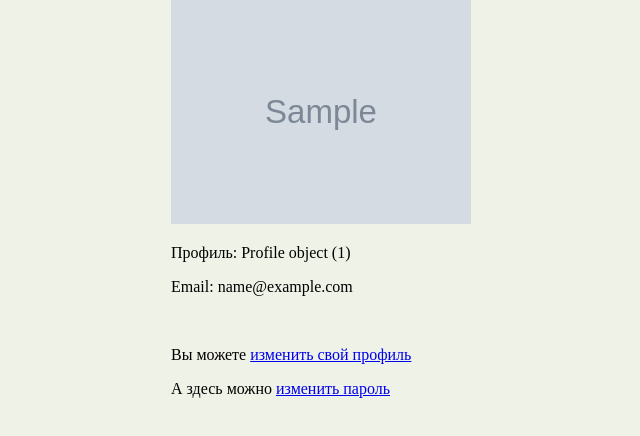
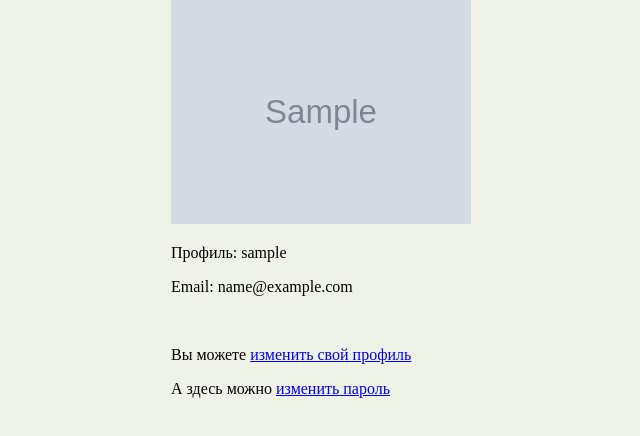
Before and after one commit to guff192/online-drive, a Django app: page /accounts/profile/ in a window 1280 px wide. Shown: the part 226-662 px from the top of the page, without its empty margins (307-947 px from the left). Run offline with Django 3.2, Linux system fonts and the light colour scheme; a user stored in the database is signed in; tables that the repository leaves empty hold one stand-in row (values such as "Sample post"); grey boxes marked "Sample" are stand-in pictures.

Commit message:
Corrected profile template

```diff
--- a/accounts/templates/accounts/profile.html
+++ b/accounts/templates/accounts/profile.html
@@ -15,7 +15,7 @@
         {% endif %}
 
         <img src="{{ profile.avatar.url }}">
-        <p>Профиль: {{ profile }}</p>
+        <p>Профиль: {{ profile.user.username }}</p>
         <p>Email: {{ profile.user.email }}</p>
         <br>
 
```
